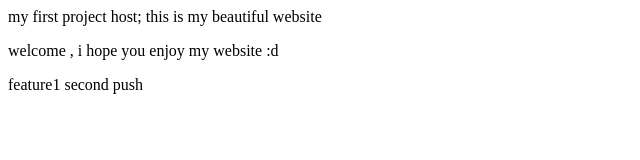
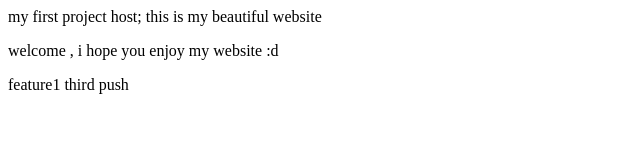
Before and after one commit to Krishnao1/devops-testing, a plain HTML site: page index.html in a window 1280 px wide. Shown: the full height of the page, 0-640 px from the left. Drawn offline with Linux system fonts and the light colour scheme.

Commit message:
third push

```diff
--- a/index.html
+++ b/index.html
@@ -2,5 +2,5 @@
 <title> this is my title  </title>
 <h>my first project host; this is my beautiful website</h>
 <p> welcome , i hope you enjoy my website :d </p>
-<p>feature1 second push </p>
+<p>feature1 third push </p>
 </html>
```
